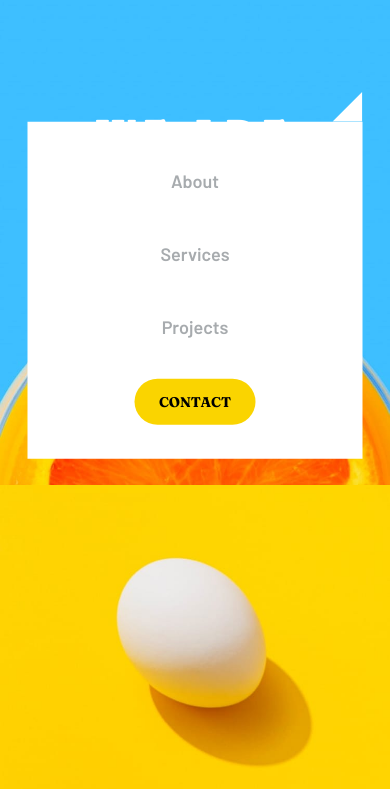
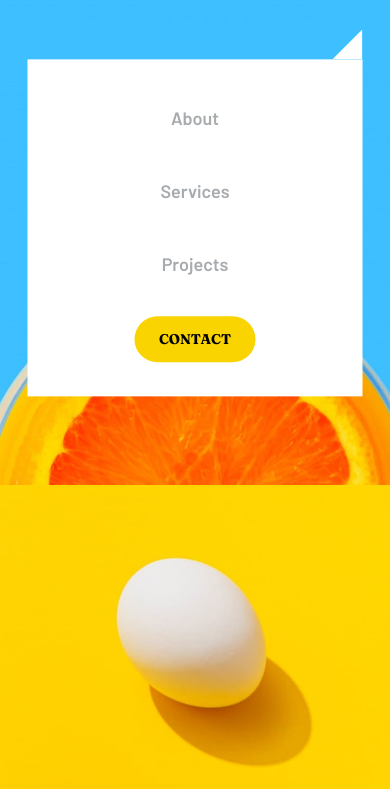
Before and after one commit to not-ludwig/flexbox-warrior, a website: page src/index.html in a window 390 px wide. Both pictures are taken after a click on the button 353 px from the left and 36 px from the top of the page. Shown: the part 55-844 px from the top of the page. Drawn offline with Linux system fonts and the light colour scheme.

Commit message:
finish fr fr fr this time

```diff
--- a/src/index.html
+++ b/src/index.html
@@ -16,6 +16,7 @@
     .social-icon:hover path {
       fill: #fff !important;
     }
+
   </style>
 </head>
 <body class="text-[18px] bg-card-text-bg">
@@ -34,8 +35,8 @@
       <div>
         <!-- Mobile Menu -->
 
-          <div class=" font-barlow text-grayish-blue text-lg flex-col absolute items-center top-1/2 left-1/2 transform -translate-x-1/2 -translate-y-[75%] invisible" id="menu">
-              <div class="triangleClip bg-cWhite relative left-[91%]"></div>
+          <div class="mobile__menu font-barlow text-grayish-blue text-lg flex-col absolute items-center top-1/2 left-1/2 transform -translate-x-1/2 -translate-y-[92%] invisible device-height:-translate-y-[62%]" id="menu">
+              <div class="triangleClip bg-cWhite relative left-[305px]"></div>
               <ul class="bg-cWhite w-[335px] py-[45px] px-[95px] flex flex-col items-center gap-[45px]">
                 <li class="hover:text-black"><a href="#">About</a></li>
                 <li class="hover:text-black"><a href="#">Services</a></li>
--- a/tailwind.config.js
+++ b/tailwind.config.js
@@ -31,6 +31,10 @@ module.exports = {
         'graphic-design-other': "url('../images/desktop/image-graphic-design.jpg')",
         'photography-mobile': "url('../images/mobile/image-photography.jpg')",
         'photography-mobile-other': "url('../images/desktop/image-photography.jpg')",
+      },
+
+      screens: {
+        'device-height': {'raw': '(max-height: 680px)'},
       }
     },
   },
```
Also changed, not shown: src/css/output.css.
